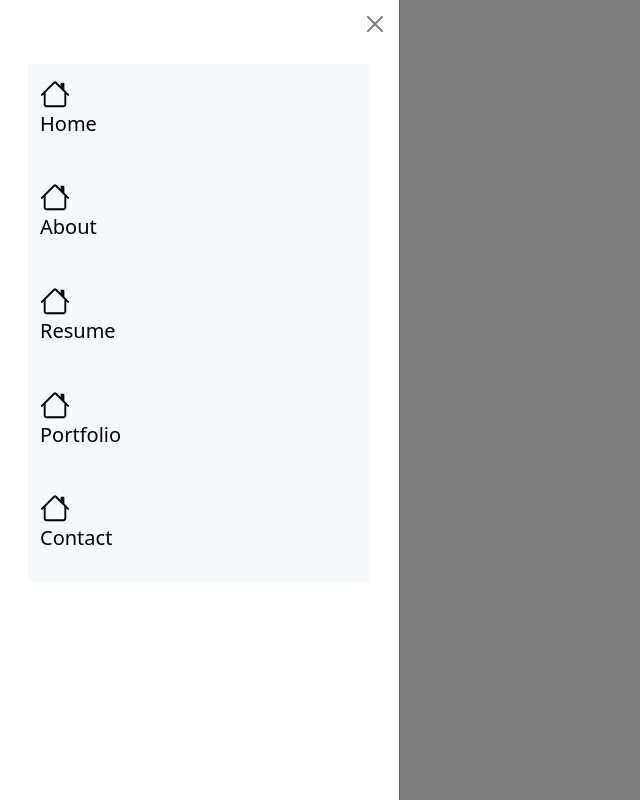
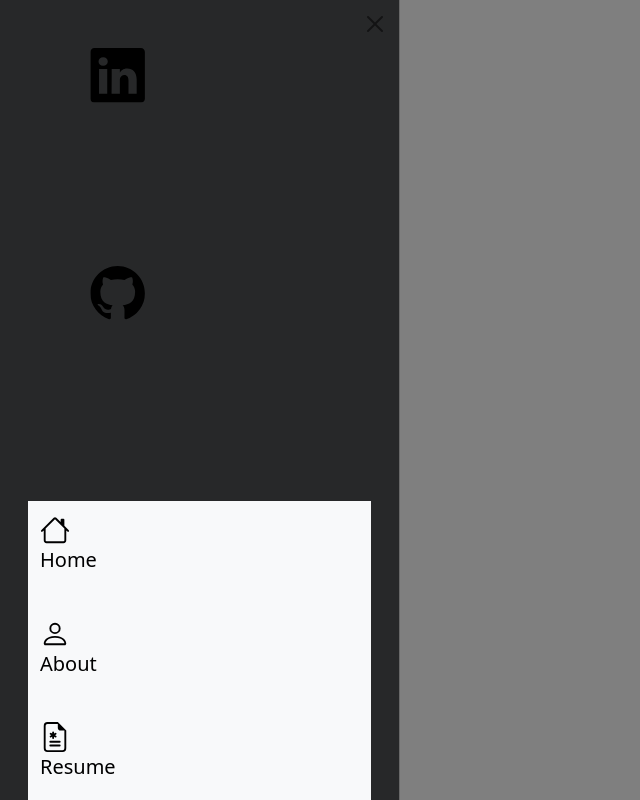
Before and after one commit to snadi043/PORTFOLIO, a React (Create React App) app: page / in a window 1280 px wide. Both pictures are taken after a click on the button 28 px from the left and 22 px from the top of the page. Shown: the whole page, without its empty margins (0-640 px from the left). Built offline with nearby package versions, Linux system fonts and the light colour scheme.

Commit message:
Commit for initial setups of the navigation and profile components in the application.

```diff
--- a/src/components/NavCanvasControl/index.js
+++ b/src/components/NavCanvasControl/index.js
@@ -1,4 +1,5 @@
 import React, { Fragment } from 'react';
+import Profile from '../Profile';
 import Button from '../../Utilities/Button';
 import Icon from '../../Utilities/Icon';
 
@@ -26,19 +27,17 @@ const NavCanvasControl = (props) => {
                 data-bs-scroll="true"
                 tabindex="-1"
                 id="offcanvasWithBothOptions"
-                aria-labelledby="offcanvasWithBothOptionsLabel">
+                aria-labelledby="offcanvasWithBothOptionsLabel"
+                style={{backgroundColor:"#272829"}}>
             <div className="offcanvas-header"
                 id="offcanvasCollapse">
-                {/* <ProfilePicture>
-
-                </ProfilePicture> */}
                     <Button
-                        className="btn-close"
-                        type="button"
+                        className="btn-close btn-close-black"
                         data-bs-dismiss="offcanvas"
                         aria-label="Close">
                     </Button>
             </div>
+                <Profile/>
             <div className="offcanvas-body">
                 {props.children}
             </div>
--- a/src/components/Offcanvas/index.js
+++ b/src/components/Offcanvas/index.js
@@ -8,7 +8,6 @@ import { Fragment } from 'react';
 // import Button from '../../Utilities/Button';
 import NavCanvasControl from '../NavCanvasControl';
 import NavButton from '../NavButton';
-// import Button from '../../Utilities/Button';
 
 
 const Offcanvas = () => {
@@ -17,7 +16,6 @@ const Offcanvas = () => {
             <NavCanvasControl
                 height={25}
                 width={25}
-                style={{backgroundColor:"#272829"}}
                 className="bi bi-list">
                     <NavButton
                         href="https://stackblitz.com/edit/qm2pw7xp?file=index.html"
@@ -27,23 +25,26 @@ const Offcanvas = () => {
                      </NavButton>
                      <NavButton
                         href="https://stackblitz.com/edit/qm2pw7xp?file=index.html"
-                        path="M8.707 1.5a1 1 0 0 0-1.414 0L.646 8.146a.5.5 0 0 0 .708.708L2 8.207V13.5A1.5 1.5 0 0 0 3.5 15h9a1.5 1.5 0 0 0 1.5-1.5V8.207l.646.647a.5.5 0 0 0 .708-.708L13 5.793V2.5a.5.5 0 0 0-.5-.5h-1a.5.5 0 0 0-.5.5v1.293zM13 7.207V13.5a.5.5 0 0 1-.5.5h-9a.5.5 0 0 1-.5-.5V7.207l5-5z"
-                        className="bi bi-home">
+                        path="M8 8a3 3 0 1 0 0-6 3 3 0 0 0 0 6m2-3a2 2 0 1 1-4 0 2 2 0 0 1 4 0m4 8c0 1-1 1-1 1H3s-1 0-1-1 1-4 6-4 6 3 6 4m-1-.004c-.001-.246-.154-.986-.832-1.664C11.516 10.68 10.289 10 8 10s-3.516.68-4.168 1.332c-.678.678-.83 1.418-.832 1.664z"
+                        className="bi bi-person">
                         About
                      </NavButton>
                      <NavButton
-                        path="M8.707 1.5a1 1 0 0 0-1.414 0L.646 8.146a.5.5 0 0 0 .708.708L2 8.207V13.5A1.5 1.5 0 0 0 3.5 15h9a1.5 1.5 0 0 0 1.5-1.5V8.207l.646.647a.5.5 0 0 0 .708-.708L13 5.793V2.5a.5.5 0 0 0-.5-.5h-1a.5.5 0 0 0-.5.5v1.293zM13 7.207V13.5a.5.5 0 0 1-.5.5h-9a.5.5 0 0 1-.5-.5V7.207l5-5z"
-                        className="bi bi-home">
+                        href=""
+                        path="M7.5 5.5a.5.5 0 0 0-1 0v.634l-.549-.317a.5.5 0 1 0-.5.866L6 7l-.549.317a.5.5 0 1 0 .5.866l.549-.317V8.5a.5.5 0 1 0 1 0v-.634l.549.317a.5.5 0 1 0 .5-.866L8 7l.549-.317a.5.5 0 1 0-.5-.866l-.549.317zm-2 4.5a.5.5 0 0 0 0 1h5a.5.5 0 0 0 0-1zm0 2a.5.5 0 0 0 0 1h5a.5.5 0 0 0 0-1z M14 14V4.5L9.5 0H4a2 2 0 0 0-2 2v12a2 2 0 0 0 2 2h8a2 2 0 0 0 2-2M9.5 3A1.5 1.5 0 0 0 11 4.5h2V14a1 1 0 0 1-1 1H4a1 1 0 0 1-1-1V2a1 1 0 0 1 1-1h5.5z"
+                        className="bi bi-file-earmark-medical">
                         Resume
                      </NavButton>
                      <NavButton
-                        path="M8.707 1.5a1 1 0 0 0-1.414 0L.646 8.146a.5.5 0 0 0 .708.708L2 8.207V13.5A1.5 1.5 0 0 0 3.5 15h9a1.5 1.5 0 0 0 1.5-1.5V8.207l.646.647a.5.5 0 0 0 .708-.708L13 5.793V2.5a.5.5 0 0 0-.5-.5h-1a.5.5 0 0 0-.5.5v1.293zM13 7.207V13.5a.5.5 0 0 1-.5.5h-9a.5.5 0 0 1-.5-.5V7.207l5-5z"
-                        className="bi bi-home">
+                        href="https://stackblitz.com/edit/qm2pw7xp?file=index.html"
+                        path="M8 4.754a3.246 3.246 0 1 0 0 6.492 3.246 3.246 0 0 0 0-6.492M5.754 8a2.246 2.246 0 1 1 4.492 0 2.246 2.246 0 0 1-4.492 0 M9.796 1.343c-.527-1.79-3.065-1.79-3.592 0l-.094.319a.873.873 0 0 1-1.255.52l-.292-.16c-1.64-.892-3.433.902-2.54 2.541l.159.292a.873.873 0 0 1-.52 1.255l-.319.094c-1.79.527-1.79 3.065 0 3.592l.319.094a.873.873 0 0 1 .52 1.255l-.16.292c-.892 1.64.901 3.434 2.541 2.54l.292-.159a.873.873 0 0 1 1.255.52l.094.319c.527 1.79 3.065 1.79 3.592 0l.094-.319a.873.873 0 0 1 1.255-.52l.292.16c1.64.893 3.434-.902 2.54-2.541l-.159-.292a.873.873 0 0 1 .52-1.255l.319-.094c1.79-.527 1.79-3.065 0-3.592l-.319-.094a.873.873 0 0 1-.52-1.255l.16-.292c.893-1.64-.902-3.433-2.541-2.54l-.292.159a.873.873 0 0 1-1.255-.52zm-2.633.283c.246-.835 1.428-.835 1.674 0l.094.319a1.873 1.873 0 0 0 2.693 1.115l.291-.16c.764-.415 1.6.42 1.184 1.185l-.159.292a1.873 1.873 0 0 0 1.116 2.692l.318.094c.835.246.835 1.428 0 1.674l-.319.094a1.873 1.873 0 0 0-1.115 2.693l.16.291c.415.764-.42 1.6-1.185 1.184l-.291-.159a1.873 1.873 0 0 0-2.693 1.116l-.094.318c-.246.835-1.428.835-1.674 0l-.094-.319a1.873 1.873 0 0 0-2.692-1.115l-.292.16c-.764.415-1.6-.42-1.184-1.185l.159-.291A1.873 1.873 0 0 0 1.945 8.93l-.319-.094c-.835-.246-.835-1.428 0-1.674l.319-.094A1.873 1.873 0 0 0 3.06 4.377l-.16-.292c-.415-.764.42-1.6 1.185-1.184l.292.159a1.873 1.873 0 0 0 2.692-1.115z"
+                        className="bi bi-gear">
                         Portfolio
                      </NavButton>
                      <NavButton
-                        path="M8.707 1.5a1 1 0 0 0-1.414 0L.646 8.146a.5.5 0 0 0 .708.708L2 8.207V13.5A1.5 1.5 0 0 0 3.5 15h9a1.5 1.5 0 0 0 1.5-1.5V8.207l.646.647a.5.5 0 0 0 .708-.708L13 5.793V2.5a.5.5 0 0 0-.5-.5h-1a.5.5 0 0 0-.5.5v1.293zM13 7.207V13.5a.5.5 0 0 1-.5.5h-9a.5.5 0 0 1-.5-.5V7.207l5-5z"
-                        className="bi bi-home">
+                        href=""
+                        path="M0 4a2 2 0 0 1 2-2h12a2 2 0 0 1 2 2v8a2 2 0 0 1-2 2H2a2 2 0 0 1-2-2zm2-1a1 1 0 0 0-1 1v.217l7 4.2 7-4.2V4a1 1 0 0 0-1-1zm13 2.383-4.708 2.825L15 11.105zm-.034 6.876-5.64-3.471L8 9.583l-1.326-.795-5.64 3.47A1 1 0 0 0 2 13h12a1 1 0 0 0 .966-.741M1 11.105l4.708-2.897L1 5.383z"
+                        className="bi bi-envelope">
                         Contact
                      </NavButton>
             </NavCanvasControl>
@@ -52,68 +53,3 @@ const Offcanvas = () => {
     );
 }
 export default Offcanvas;
-
-
-            // <div
-            //     className="offcanvas offcanvas-start"
-            //     data-bs-scroll="true"
-            //     tabindex="-1"
-            //     id="offcanvasWithBothOptions"
-            //     aria-labelledby="offcanvasWithBothOptionsLabel">
-            //         <div className="offcanvas-header">
-            //             <h5
-            //                 className="offcanvas-title"
-            //                 id="offcanvasWithBothOptionsLabel">Backdrop with scrolling
-            //             </h5>
-            //             <Button
-            //                 className="btn-close"
-            //                 type="button"
-            //                 data-bs-dismiss="offcanvas"
-            //                 aria-label="Close">
-            //             </Button>
-            //             {/* <button type="button" className="btn-close" data-bs-dismiss="offcanvas" aria-label="Close"></button> */}
-            //         </div>
-            //         <div className="offcanvas-body">
-            //         <NavButton>
-            //             <Icon
-            //                 height={25}
-            //                 width={25}
-            //                 fillColor="#adb5bd"
-            //                 className="bi bi-home"
-            //                 path="M8.707 1.5a1 1 0 0 0-1.414 0L.646 8.146a.5.5 0 0 0 .708.708L2 8.207V13.5A1.5 1.5 0 0 0 3.5 15h9a1.5 1.5 0 0 0 1.5-1.5V8.207l.646.647a.5.5 0 0 0 .708-.708L13 5.793V2.5a.5.5 0 0 0-.5-.5h-1a.5.5 0 0 0-.5.5v1.293zM13 7.207V13.5a.5.5 0 0 1-.5.5h-9a.5.5 0 0 1-.5-.5V7.207l5-5z">
-            //             </Icon>
-            //                 About Me
-            //         </NavButton>
-
-            //             <Icon
-            //                 height={25}
-            //                 width={25}
-            //                 fillColor="##a8a9b4"
-            //                 className="bi bi-person-gear"
-            //                 path="M11 5a3 3 0 1 1-6 0 3 3 0 0 1 6 0M8 7a2 2 0 1 0 0-4 2 2 0 0 0 0 4m.256 7a4.5 4.5 0 0 1-.229-1.004H3c.001-.246.154-.986.832-1.664C4.484 10.68 5.711 10 8 10q.39 0 .74.025c.226-.341.496-.65.804-.918Q8.844 9.002 8 9c-5 0-6 3-6 4s1 1 1 1zm3.63-4.54c.18-.613 1.048-.613 1.229 0l.043.148a.64.64 0 0 0 .921.382l.136-.074c.561-.306 1.175.308.87.869l-.075.136a.64.64 0 0 0 .382.92l.149.045c.612.18.612 1.048 0 1.229l-.15.043a.64.64 0 0 0-.38.921l.074.136c.305.561-.309 1.175-.87.87l-.136-.075a.64.64 0 0 0-.92.382l-.045.149c-.18.612-1.048.612-1.229 0l-.043-.15a.64.64 0 0 0-.921-.38l-.136.074c-.561.305-1.175-.309-.87-.87l.075-.136a.64.64 0 0 0-.382-.92l-.148-.045c-.613-.18-.613-1.048 0-1.229l.148-.043a.64.64 0 0 0 .382-.921l-.074-.136c-.306-.561.308-1.175.869-.87l.136.075a.64.64 0 0 0 .92-.382zM14 12.5a1.5 1.5 0 1 0-3 0 1.5 1.5 0 0 0 3 0">Skills
-            //             </Icon>
-            //             <Icon
-            //                 height={25}
-            //                 width={25}
-            //                 fillColor="##a8a9b4"
-            //                 className="bi bi-laptop"
-            //                 path="M13.5 3a.5.5 0 0 1 .5.5V11H2V3.5a.5.5 0 0 1 .5-.5zm-11-1A1.5 1.5 0 0 0 1 3.5V12h14V3.5A1.5 1.5 0 0 0 13.5 2zM0 12.5h16a1.5 1.5 0 0 1-1.5 1.5h-13A1.5 1.5 0 0 1 0 12.5">Projects
-            //             </Icon>
-            //             <Icon
-            //                 height={25}
-            //                 width={25}
-            //                 fillColor="#8fa27c"
-            //                 className="bi bi-file-earmark-text"
-            //                 path={
-            //                     "M5.5 7a.5.5 0 0 0 0 1h5a.5.5 0 0 0 0-1zM5 9.5a.5.5 0 0 1 .5-.5h5a.5.5 0 0 1 0 1h-5a.5.5 0 0 1-.5-.5m0 2a.5.5 0 0 1 .5-.5h2a.5.5 0 0 1 0 1h-2a.5.5 0 0 1-.5-.5 M9.5 0H4a2 2 0 0 0-2 2v12a2 2 0 0 0 2 2h8a2 2 0 0 0 2-2V4.5zm0 1v2A1.5 1.5 0 0 0 11 4.5h2V14a1 1 0 0 1-1 1H4a1 1 0 0 1-1-1V2a1 1 0 0 1 1-1z"
-            //                     }>Resume
-            //             </Icon>
-            //             <Icon
-            //                 height={25}
-            //                 width={25}
-            //                 fillColor="#8fa27c"
-            //                 className="bi bi-envelope"
-            //                 path="M0 4a2 2 0 0 1 2-2h12a2 2 0 0 1 2 2v8a2 2 0 0 1-2 2H2a2 2 0 0 1-2-2zm2-1a1 1 0 0 0-1 1v.217l7 4.2 7-4.2V4a1 1 0 0 0-1-1zm13 2.383-4.708 2.825L15 11.105zm-.034 6.876-5.64-3.471L8 9.583l-1.326-.795-5.64 3.47A1 1 0 0 0 2 13h12a1 1 0 0 0 .966-.741M1 11.105l4.708-2.897L1 5.383z">Contact
-            //             </Icon>
-            //         </div>
-            // </div>
--- /dev/null
+++ b/src/components/Profile/index.js
@@ -0,0 +1,34 @@
+import React, {Fragment} from 'react';
+import Icon from '../../Utilities/Icon';
+
+const Profile = () => {
+    return(
+        <Fragment>
+            <Icon>
+                <svg
+                    xmlns="http://www.w3.org/2000/svg"
+                    width={4}
+                    height={4}
+                    fill="#000000"
+                    className="bi bi-linkedin"
+                    viewBox="0 0 16 16">
+                    <path d="M0 1.146C0 .513.526 0 1.175 0h13.65C15.474 0 16 .513 16 1.146v13.708c0 .633-.526 1.146-1.175 1.146H1.175C.526 16 0 15.487 0 14.854zm4.943 12.248V6.169H2.542v7.225zm-1.2-8.212c.837 0 1.358-.554 1.358-1.248-.015-.709-.52-1.248-1.342-1.248S2.4 3.226 2.4 3.934c0 .694.521 1.248 1.327 1.248zm4.908 8.212V9.359c0-.216.016-.432.08-.586.173-.431.568-.878 1.232-.878.869 0 1.216.662 1.216 1.634v3.865h2.401V9.25c0-2.22-1.184-3.252-2.764-3.252-1.274 0-1.845.7-2.165 1.193v.025h-.016l.016-.025V6.169h-2.4c.03.678 0 7.225 0 7.225z"></path>
+                </svg>
+            </Icon>
+
+            <Icon>
+                <svg
+                    xmlns="http://www.w3.org/2000/svg"
+                    width={4}
+                    height={4}
+                    fill="#000000"
+                    className="bi bi-github"
+                    viewBox="0 0 16 16">
+                    <path d="M8 0C3.58 0 0 3.58 0 8c0 3.54 2.29 6.53 5.47 7.59.4.07.55-.17.55-.38 0-.19-.01-.82-.01-1.49-2.01.37-2.53-.49-2.69-.94-.09-.23-.48-.94-.82-1.13-.28-.15-.68-.52-.01-.53.63-.01 1.08.58 1.23.82.72 1.21 1.87.87 2.33.66.07-.52.28-.87.51-1.07-1.78-.2-3.64-.89-3.64-3.95 0-.87.31-1.59.82-2.15-.08-.2-.36-1.02.08-2.12 0 0 .67-.21 2.2.82.64-.18 1.32-.27 2-.27s1.36.09 2 .27c1.53-1.04 2.2-.82 2.2-.82.44 1.1.16 1.92.08 2.12.51.56.82 1.27.82 2.15 0 3.07-1.87 3.75-3.65 3.95.29.25.54.73.54 1.48 0 1.07-.01 1.93-.01 2.2 0 .21.15.46.55.38A8.01 8.01 0 0 0 16 8c0-4.42-3.58-8-8-8"/>
+                </svg>
+            </Icon>
+        </Fragment>
+    );
+}
+
+export default Profile;
```
Also changed, not shown: src/components/Profile/style.scss (added).
